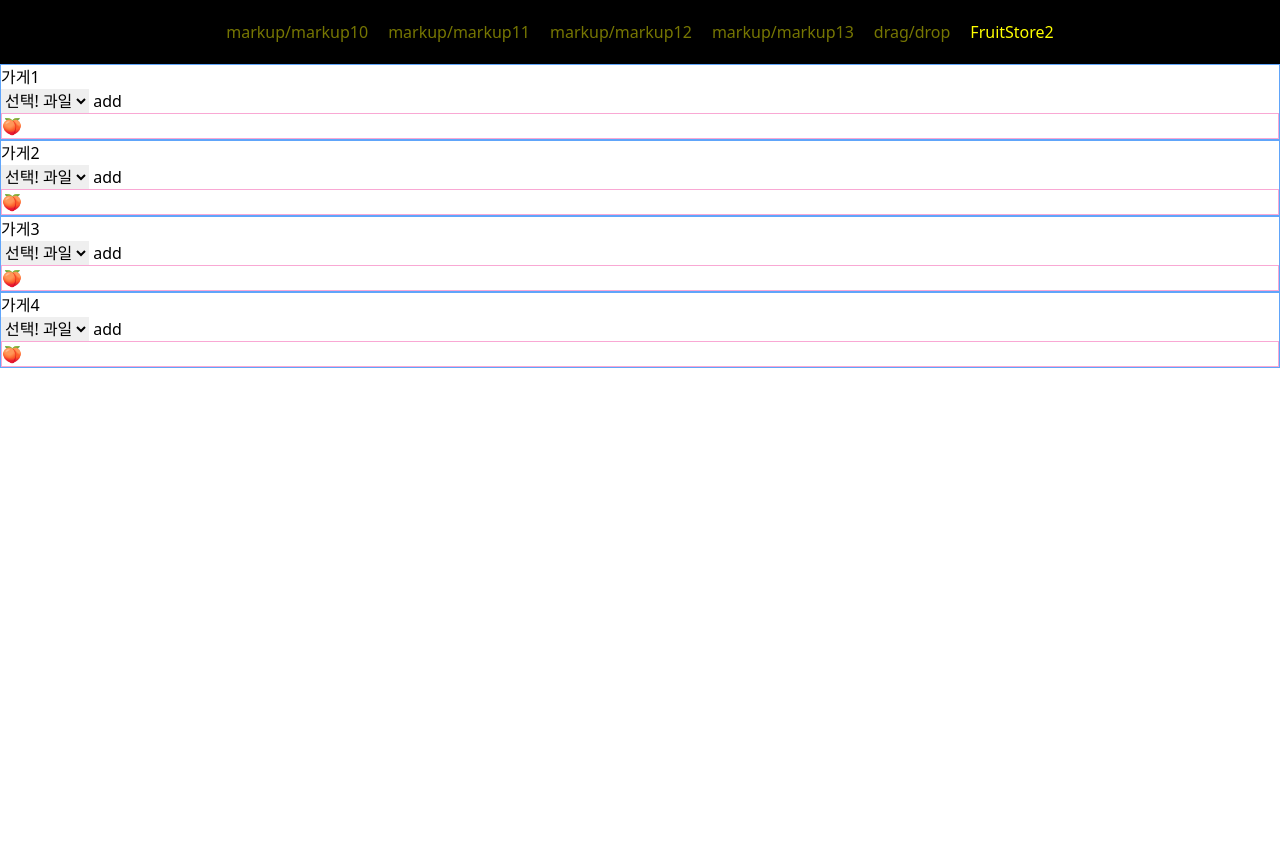
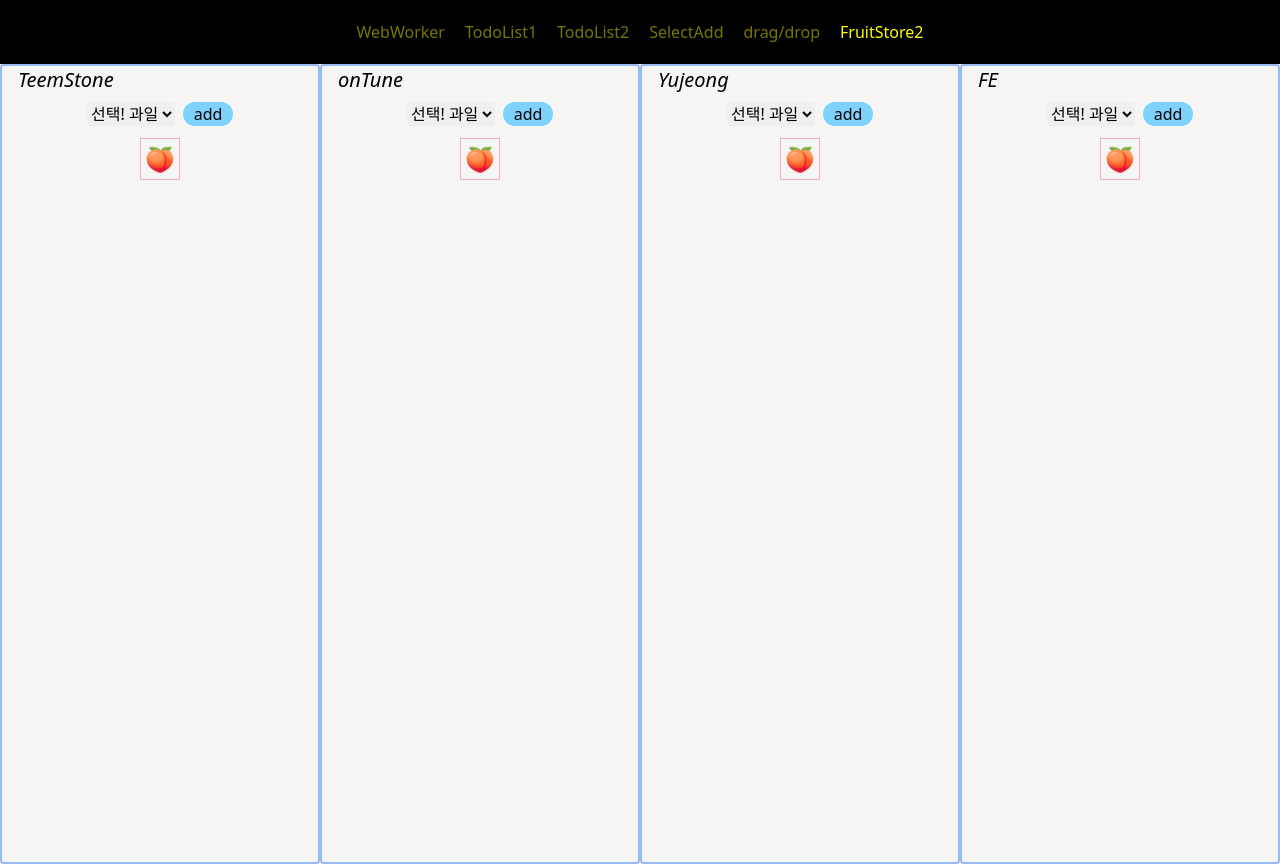
Before and after one commit to teemstone-lab/yujeong, a Svelte app: page / in a window 1280 px wide. Both pictures are taken after a click on the button "FruitStore2". Before the commit the page ends 800 px from the top, so only its background shows below. Built offline with nearby package versions, Linux system fonts and the light colour scheme.

Commit message:
wknd11_fruit_final

```diff
--- a/src/App.svelte
+++ b/src/App.svelte
@@ -24,10 +24,10 @@
 	let currentPage = 'index';
 	import Index from './pages/index.svelte';
 
-	import Markup10 from './pages/html/wknd9_main.svelte';
-	import Markup11 from './pages/html/wknd10_AppTodo.svelte';
-	import Markup12 from './pages/html/wknd11/practice_AppTodo.svelte';
-	import Markup13 from './pages/html/wknd11/practice_AppFruit.svelte';
+	import WebWorker from './pages/html/wknd9_main.svelte';
+	import TodoList1 from './pages/html/wknd10_AppTodo.svelte';
+	import TodoList2 from './pages/html/wknd11/practice_AppTodo.svelte';
+	import SelectAdd from './pages/html/wknd11/practice_AppFruit.svelte';
 	import FruitStore from './pages/html/wknd11/wknd11_FruitShop.svelte';
 	import FruitStore2 from './pages/html/wknd11/pr2_appFruit.svelte';
 
@@ -45,25 +45,25 @@
 <ul>
 	<li
 		><button on:click="{clickHandler}">
-			<div class="{`${currentPage === 'markup/markup10' ? 'on' : ''}`}"> markup/markup10</div>
+			<div class="{`${currentPage === 'WebWorker' ? 'on' : ''}`}"> WebWorker</div>
 		</button></li
 	>
 
 	<li
 		><button on:click="{clickHandler}">
-			<div class="{`${currentPage === 'markup/markup11' ? 'on' : ''}`}"> markup/markup11</div>
+			<div class="{`${currentPage === 'TodoList1' ? 'on' : ''}`}"> TodoList1</div>
 		</button></li
 	>
 
 	<li
 		><button on:click="{clickHandler}">
-			<div class="{`${currentPage === 'markup/markup12' ? 'on' : ''}`}"> markup/markup12</div>
+			<div class="{`${currentPage === 'TodoList2' ? 'on' : ''}`}"> TodoList2</div>
 		</button></li
 	>
 
 	<li
 		><button on:click="{clickHandler}">
-			<div class="{`${currentPage === 'markup/markup13' ? 'on' : ''}`}"> markup/markup13</div>
+			<div class="{`${currentPage === 'SelectAdd' ? 'on' : ''}`}"> SelectAdd</div>
 		</button></li
 	>
 
@@ -85,20 +85,20 @@
 		<div class="wrapper"><Index /></div>
 	{/if}
 
-	{#if currentPage === 'markup/markup10'}
-		<div class="wrapper"><Markup10 /></div>
+	{#if currentPage === 'WebWorker'}
+		<div class="wrapper"><WebWorker /></div>
 	{/if}
 
-	{#if currentPage === 'markup/markup11'}
-		<div class="wrapper"><Markup11 /></div>
+	{#if currentPage === 'TodoList1'}
+		<div class="wrapper"><TodoList1 /></div>
 	{/if}
 
-	{#if currentPage === 'markup/markup12'}
-		<div class="wrapper"><Markup12 /></div>
+	{#if currentPage === 'TodoList2'}
+		<div class="wrapper"><TodoList2 /></div>
 	{/if}
 
-	{#if currentPage === 'markup/markup13'}
-		<div class="wrapper"><Markup13 /></div>
+	{#if currentPage === 'SelectAdd'}
+		<div class="wrapper"><SelectAdd /></div>
 	{/if}
 
 	{#if currentPage === 'drag/drop'}
--- a/src/pages/html/components/pr2_Fruit/FruitProducts.svelte
+++ b/src/pages/html/components/pr2_Fruit/FruitProducts.svelte
@@ -21,19 +21,21 @@
 	}
 </script>
 
+<ul class="flex flex-wrap justify-center pt-2">
 	{#each products as fruit}
 		<li
-		class="flex border-[1px] border-solid border-pink-300"
+			class="flex border-[1px] border-solid border-pink-300 p-1 text-2xl hover:bg-sky-400"
 			draggable="true"
 			on:dragstart="{(e) => {
 				dragStart(e, fruit);
 				selectShopIndex = shopIndex; //dragStart 할 때의 시점을 받아온다. 이 때, shopIndex를 ul을 그려주는 과일가게 리스트에서 props 로 받아와야하기때문에 export let 처리를 해줘야한다.
-			console.log(selectShopIndex);
+				console.log('DRAG START STORE INDEX:', selectShopIndex);
 			}}"
 		>
 			{fruit.emoji}
 		</li>
 	{/each}
+</ul>
 
 <!-- {#each shop.products as fruit}
         <li>{fruit.emoji}</li>
--- a/src/pages/html/components/pr2_Fruit/FruitsShop.svelte
+++ b/src/pages/html/components/pr2_Fruit/FruitsShop.svelte
@@ -1,14 +1,15 @@
 <script lang="ts">
 	import { Stores, createFruit } from '../../wknd11/pr2_store_fr';
-	import { Fruit, Shop } from '../../wknd11/pr2_type';
+	import type { Fruit, Shop } from '../../wknd11/pr2_type';
 	import FruitProducts from './FruitProducts.svelte';
 
-	let willAddFruit: Fruit;
 	let currentSelectFruit: Fruit;
+	let selectboxFruit = '';
+	type SelectboxFruit = 'Peach' | 'Melon' | 'Lemon' | 'Cherry' | 'Coconut' | 'Pineapple' | '';
 
 	export function setCurrentSelectFruit(fruit: Fruit) {
 		currentSelectFruit = fruit;
-		console.log('완료,currentSelectItem', currentSelectFruit);
+		console.log('DRAG NOW!', currentSelectFruit);
 	}
 
 	function handleSelectFruit(
@@ -16,52 +17,44 @@
 			currentTarget: EventTarget & HTMLSelectElement;
 		},
 	) {
-		const selectFruit = e.currentTarget.value as
-			| 'Peach'
-			| 'Melon'
-			| 'Lemon'
-			| 'Cherry'
-			| 'Coconut'
-			| 'Pineapple';
-		willAddFruit = createFruit(selectFruit); //과일객체 가져오기
-		console.log(selectFruit);
+		selectboxFruit = e.currentTarget.value;
+		console.log('SELECT:', selectboxFruit);
 	}
 
-	// id받아가, 샵 찾아가, 프루트 넣어가
+	// id받기, shop찾아가기, fruit 넣기
 
 	function addProduct(shopId: string, product: Fruit) {
-		console.log(shopId); //
 		const shopIndex = $Stores.findIndex((shop) => shop.id === shopId);
-		console.log('shopIndex', shopIndex); //
 
 		if (shopIndex === 0 || shopIndex) {
 			Stores.update((prev) => {
 				const target = prev[shopIndex];
-				console.log('target', target); //
 				prev[shopIndex].products.push(product);
 				return prev;
 			});
 		}
-		console.log($Stores); //
 	}
 
 	function addClick(shopIndex: number) {
+		if (!selectboxFruit) {
+			console.log('과일을 선택해주세요!');
+			return;
+		}
+
+		const willAddFruit = createFruit(selectboxFruit);
+
 		if (willAddFruit) {
 			const shopId = $Stores[shopIndex].id;
 			addProduct(shopId, willAddFruit);
 		}
 	}
-	console.log($Stores[0].products);
+	// console.log('머지', $Stores[0].products);
 
-	let dragItem: Fruit;
-	let selectShopIndex: number;
-	let endShopIndex: number;
+	let dragEndShopIndex: number;
 
 	function drop(dropShop: Shop, currentSelectFruit: Fruit, shopIndex: number) {
 		Stores.update((prev) => {
 			const targetId = currentSelectFruit.id;
-			console.log('targetID', targetId);
-			console.log(shopIndex);
 			prev[shopIndex].products = prev[shopIndex].products.filter(
 				(fruit) => fruit.id !== targetId,
 			);
@@ -71,22 +64,23 @@
 	}
 </script>
 
+<ul class=" flex flex-1 flex-wrap">
 	{#each $Stores as shop, shopIndex (shop)}
 		<ul
-		class="flex flex-col gap-x-2 border-[1px] border-solid border-blue-400"
+			class="flex h-screen w-1/4 flex-col justify-start gap-y-1 rounded border-2 border-solid border-blue-500/50 bg-stone-100 hover:bg-stone-200"
 			on:dragover="{() => {
-			endShopIndex = shopIndex;
-			console.log(endShopIndex);
+				dragEndShopIndex = shopIndex;
 			}}"
-		on:dragend="{() => {
-			const dropShop = $Stores[endShopIndex];
+			on:dragend="{(event) => {
+				const dropShop = $Stores[dragEndShopIndex];
 				drop(dropShop, currentSelectFruit, shopIndex);
-			console.log('여기', dropShop);
+				console.log('DROPPED STORE:', dropShop);
+				// event.currentTarget.classList.add('hover:bg-orange-200');
 			}}"
 		>
-		<span>{shop.name}</span>
-		<div>
-			<select name="kind" on:change="{handleSelectFruit}">
+			<span class="flex pb-1 pl-4 text-xl italic subpixel-antialiased">{shop.name}</span>
+			<div class="flex justify-center gap-x-2">
+				<select class="flex rounded" name="kind" on:change="{handleSelectFruit}">
 					<option value="">선택! 과일</option>
 					<option value="Peach">복숭아</option>
 					<option value="Melon">멜론</option>
@@ -96,6 +90,7 @@
 					<option value="Pineapple">파인애플</option>
 				</select>
 				<button
+					class="flex w-[50px] justify-center rounded-xl bg-sky-300 hover:bg-sky-400"
 					on:click="{() => {
 						addClick(shopIndex);
 					}}">add</button
@@ -112,3 +107,4 @@
 		{/each} -->
 		</ul>
 	{/each}
+</ul>
--- a/src/pages/html/wknd11/pr2_store_fr.ts
+++ b/src/pages/html/wknd11/pr2_store_fr.ts
@@ -1,5 +1,5 @@
 import { writable } from 'svelte/store';
-import { FruitShops, Shop, Fruits, Fruit } from './pr2_type';
+import type { FruitShops, Shop, Fruits, Fruit } from './pr2_type';
 import { v4 as uuid } from 'uuid';
 
 // 단일 과일은 객체 : Fruit = {name, id, emoji}
@@ -31,10 +31,10 @@ export const createFruit = (fruitName: FruitName) => ({
 // 				화면에 보여줄 과일가게는 4개; shop1 ~ shop4
 // 				과일가게들을 하나의 배열에 담기; fruitShop = Shop[]
 export const storeInit = [
-	{ name: '가게1', id: uuid(), products: [createFruit('Peach')] },
-	{ name: '가게2', id: uuid(), products: [createFruit('Peach')] },
-	{ name: '가게3', id: uuid(), products: [createFruit('Peach')] },
-	{ name: '가게4', id: uuid(), products: [createFruit('Peach')] },
+	{ name: 'TeemStone', id: uuid(), products: [createFruit('Peach')] },
+	{ name: 'onTune', id: uuid(), products: [createFruit('Peach')] },
+	{ name: 'Yujeong', id: uuid(), products: [createFruit('Peach')] },
+	{ name: 'FE', id: uuid(), products: [createFruit('Peach')] },
 ];
 
 // 스토어 선언
```
Also changed, not shown: .routify/config.js, .routify/routes.js. Lines whose indentation alone changed are shown as unchanged.
